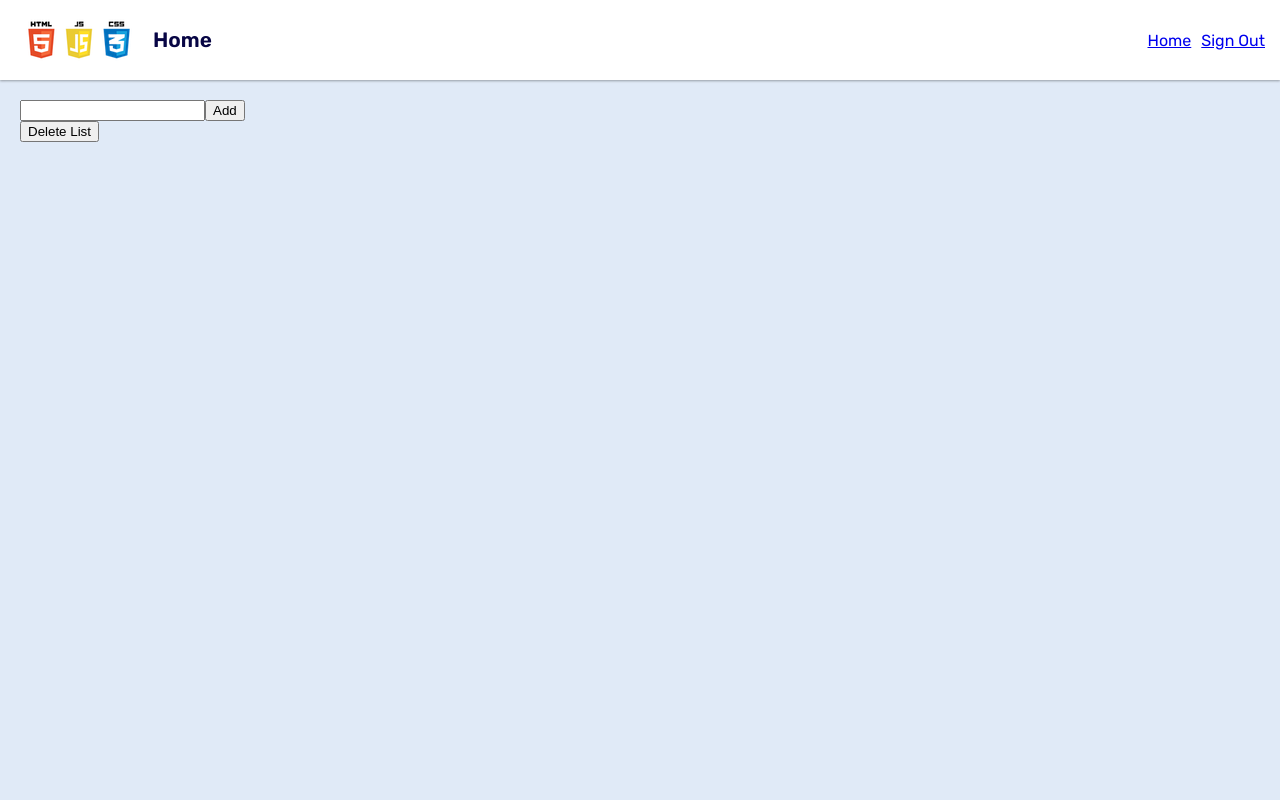
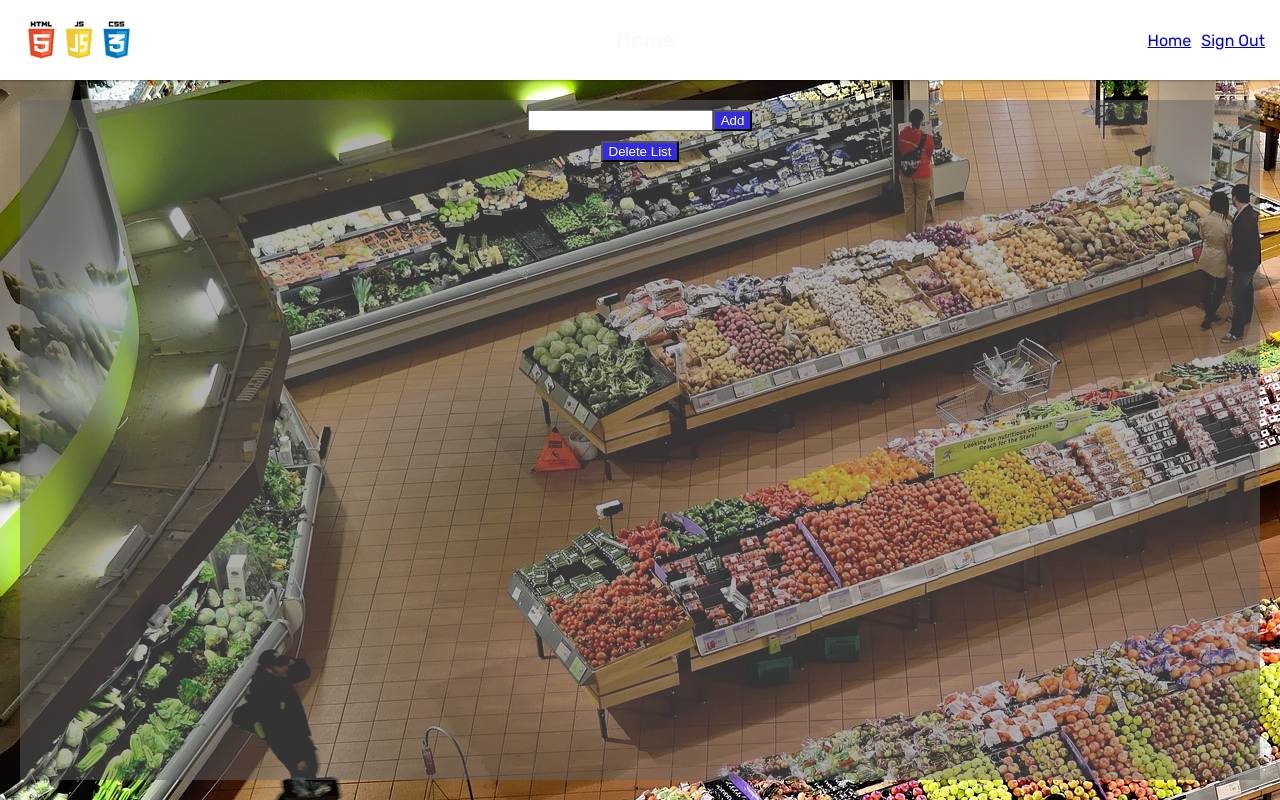
Before and after one commit to mouakiang/shopping-list, a plain HTML site: page index.html in a window 1280 px wide. Drawn offline with nearby package versions, Linux system fonts and the light colour scheme.

Commit message:
added css styling

```diff
--- a/index.html
+++ b/index.html
@@ -42,11 +42,14 @@
         </header>
 
         <main>
-            <form class="input-form"><input name="item-name" /><button>Add</button></form>
+            <div class="bg-image">
+                <form class="input-form">
+                    <input name="item-name" /><button class="button">Add</button>
+                </form>
+                <button class="delete-button">Delete List</button>
 
-            <button class="delete-button">Delete List</button>
-
-            <section></section>
+                <section class="section"></section>
+            </div>
         </main>
     </body>
 </html>
--- a/styles/global.css
+++ b/styles/global.css
@@ -51,6 +51,7 @@ body {
 
 main {
     padding: 20px;
+    background-image: url(../assets/superstore.jpg);
 }
 
 .avatar {
@@ -78,3 +79,31 @@ main {
 .complete {
     text-decoration: line-through;
 }
+
+.delete-button {
+    background-color: rgb(51, 45, 223);
+    color: white;
+    display: block;
+    margin: 0 auto;
+}
+
+.button {
+    color: white;
+    background-color: rgb(51, 45, 223);
+}
+
+.input-form {
+    padding: 10px;
+    text-align: center;
+}
+
+p {
+    display: flex;
+    justify-content: center;
+    color: rgb(250, 250, 250);
+}
+
+.bg-image {
+    height: 100%;
+    background-color: rgba(100, 100, 100, 0.5);
+}
```
Also changed, not shown: assets/superstore.jpg (added).
